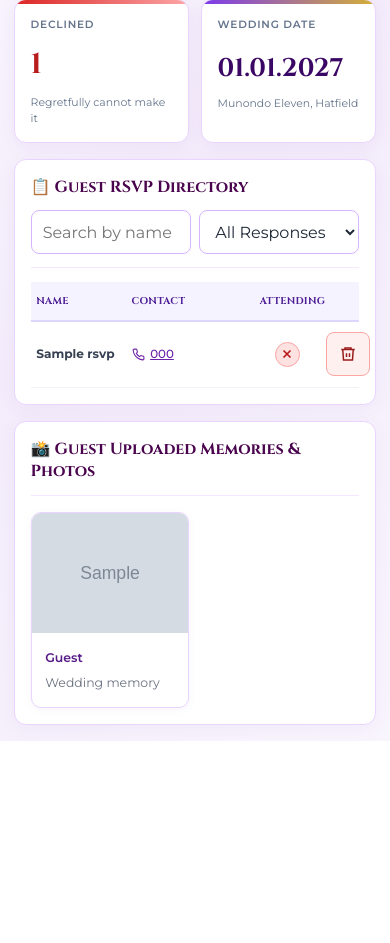
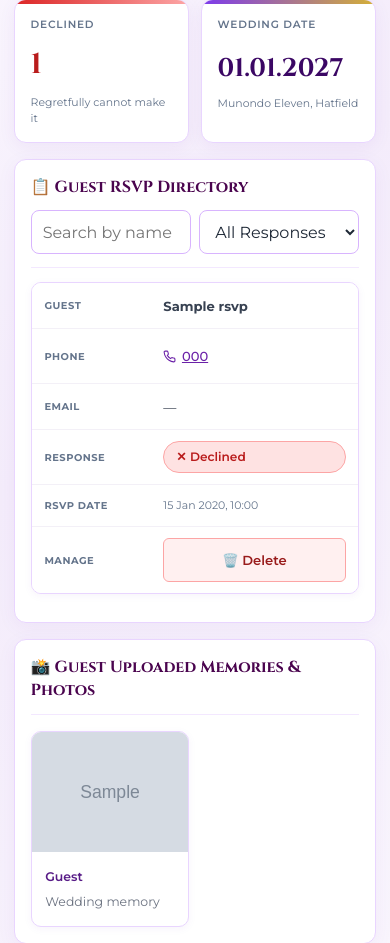
Before and after one commit to darleneskumba-cmyk/Digital-RSVP, a Django app: template templates/invitation/dashboard.html in a window 390 px wide. Shown: the part 358-1301 px from the top of the page. Before the commit the page ends 1099 px from the top, so only its background shows below. Run offline with Django 3.2, Linux system fonts and the light colour scheme; the template is opened without the code that fills it: most values are stand-ins (such as "Sample title", 1, 10 or a date in 2020); grey boxes marked "Sample" are stand-in pictures.

Commit message:
darlenes edits

```diff
--- a/templates/invitation/dashboard.html
+++ b/templates/invitation/dashboard.html
@@ -294,20 +294,7 @@
       border-collapse: collapse;
       font-size: 0.88rem;
       background: #ffffff;
-      table-layout: fixed;
     }
-
-    .dash-table th:nth-child(1),
-    .dash-table td:nth-child(1) { width: 32%; }
-
-    .dash-table th:nth-child(2),
-    .dash-table td:nth-child(2) { width: 38%; }
-
-    .dash-table th:nth-child(3),
-    .dash-table td:nth-child(3) { width: 18%; text-align: center; }
-
-    .dash-table th:nth-child(4),
-    .dash-table td:nth-child(4) { width: 12%; text-align: center; }
 
     .dash-table th {
       background: #f5f3ff;
@@ -373,37 +360,6 @@
       color: #3b0764;
     }
 
-    .attendance-icon {
-      display: inline-flex;
-      align-items: center;
-      justify-content: center;
-      width: 28px;
-      height: 28px;
-      color: #15803d;
-      background: #dcfce7;
-      border: 1px solid #86efac;
-      border-radius: 50%;
-      vertical-align: middle;
-    }
-
-    .attendance-icon.declined {
-      color: #b91c1c;
-      background: #fee2e2;
-      border-color: #fca5a5;
-    }
-
-    .visually-hidden {
-      position: absolute;
-      width: 1px;
-      height: 1px;
-      padding: 0;
-      margin: -1px;
-      overflow: hidden;
-      clip: rect(0, 0, 0, 0);
-      white-space: nowrap;
-      border: 0;
-    }
-
     .photo-grid-preview {
       display: grid;
       grid-template-columns: repeat(auto-fill, minmax(180px, 1fr));
@@ -455,22 +411,17 @@
     .dash-delete-btn {
       display: inline-flex;
       align-items: center;
-      justify-content: center;
-      width: 40px;
-      height: 40px;
-      padding: 0;
+      gap: 0.3rem;
+      padding: 0.3rem 0.6rem;
       background: #fff0f0;
       color: #991b1b;
       border: 1px solid #fca5a5;
-      border-radius: 8px;
+      border-radius: 6px;
+      font-size: 0.75rem;
       font-weight: 600;
       cursor: pointer;
       transition: all 0.2s ease;
-    }
-
-    .dash-delete-btn svg {
-      width: 18px;
-      height: 18px;
+      white-space: nowrap;
     }
 
     .dash-delete-btn:hover {
@@ -602,50 +553,83 @@
         border: 0;
       }
 
-      .dash-table {
+      .dash-table,
+      .dash-table tbody {
+        display: block;
         width: 100%;
-        table-layout: fixed;
+        background: transparent;
       }
 
-      .dash-table th {
-        padding: 0.65rem 0.35rem;
-        font-size: 0.62rem;
-        letter-spacing: 0.3px;
+      .dash-table thead {
+        position: absolute;
+        width: 1px;
+        height: 1px;
+        padding: 0;
+        margin: -1px;
+        overflow: hidden;
+        clip: rect(0, 0, 0, 0);
+        white-space: nowrap;
+        border: 0;
       }
 
-      .dash-table td {
-        padding: 0.65rem 0.35rem;
-        font-size: 0.76rem;
+      .dash-table tbody tr.rsvp-row {
+        display: block;
+        margin-bottom: 0.75rem;
+        overflow: hidden;
+        background: #ffffff;
+        border: 1px solid #e9d5ff;
+        border-radius: 10px;
+        box-shadow: 0 2px 8px rgba(107, 33, 168, 0.05);
+      }
+
+      .dash-table tbody tr.rsvp-row td {
+        display: grid;
+        grid-template-columns: minmax(5.5rem, 0.75fr) minmax(0, 1.25fr);
+        align-items: center;
+        gap: 0.6rem;
+        padding: 0.7rem 0.8rem;
+        border-bottom: 1px solid #f3f0f7;
+        background: #ffffff;
+        font-size: 0.82rem;
         overflow-wrap: anywhere;
       }
 
-      .dash-table th:nth-child(1),
-      .dash-table td:nth-child(1) { width: 29%; }
+      .dash-table tbody tr.rsvp-row td::before {
+        content: attr(data-label);
+        color: var(--dash-text-muted);
+        font-size: 0.62rem;
+        font-weight: 700;
+        letter-spacing: 0.5px;
+        text-transform: uppercase;
+      }
 
-      .dash-table th:nth-child(2),
-      .dash-table td:nth-child(2) { width: 39%; }
+      .dash-table tbody tr.rsvp-row td:first-child {
+        display: none;
+      }
 
-      .dash-table th:nth-child(3),
-      .dash-table td:nth-child(3) { width: 20%; }
+      .dash-table tbody tr.rsvp-row td:last-child {
+        border-bottom: 0;
+      }
 
-      .dash-table th:nth-child(4),
-      .dash-table td:nth-child(4) { width: 12%; }
+      .dash-table tbody tr:not(.rsvp-row) td {
+        display: block;
+        padding: 1.25rem 0.5rem;
+        text-align: center;
+        background: #ffffff;
+        border: 1px solid #e9d5ff;
+        border-radius: 10px;
+        line-height: 1.5;
+      }
 
       .phone-link {
         min-height: 32px;
-        font-size: 0.74rem;
-        overflow-wrap: anywhere;
-      }
-
-      .attendance-icon {
-        width: 25px;
-        height: 25px;
       }
 
       .dash-delete-btn {
+        justify-content: center;
         min-height: 44px;
-        width: 44px;
-        height: 44px;
+        padding: 0.55rem 0.8rem;
+        font-size: 0.82rem;
       }
 
       .photo-grid-preview {
@@ -770,58 +754,50 @@
         <table class="dash-table" id="rsvpsTable">
           <thead>
             <tr>
-              <th>Name</th>
-              <th>Contact</th>
-              <th>Attending</th>
-              <th><span class="visually-hidden">Delete</span></th>
+              <th>#</th>
+              <th>Full Name</th>
+              <th>Phone / WhatsApp</th>
+              <th>Email</th>
+              <th>Status</th>
+              <th>Date RSVPed</th>
+              <th>Action</th>
             </tr>
           </thead>
           <tbody>
             {% for r in rsvps %}
             <tr data-status="{{ r.attending|lower }}" data-row-id="{{ r.id }}" class="rsvp-row">
-              <td><strong>{{ r.name }}</strong></td>
-              <td>
+              <td>{{ forloop.counter }}</td>
+              <td data-label="Guest"><strong>{{ r.name }}</strong></td>
+              <td data-label="Phone">
                 <a href="tel:{{ r.phone }}" class="phone-link">
-                  <svg viewBox="0 0 24 24" fill="none" stroke="currentColor" stroke-width="2" width="13" height="13" aria-hidden="true">
-                    <path d="M22 16.92v3a2 2 0 0 1-2.18 2 19.79 19.79 0 0 1-8.63-3.07 19.5 19.5 0 0 1-6-6 19.79 19.79 0 0 1-3.07-8.67A2 2 0 0 1 4.11 2h3a2 2 0 0 1 2 1.72 12.84 12.84 0 0 0 .7 2.81 2 2 0 0 1-.45 2.11L8.09 9.91a16 16 0 0 0 6 6l1.27-1.27a2 2 0 0 1 2.11-.45 12.84 12.84 0 0 0 2.81.7A2 2 0 0 1 22 16.92z">
+                  <svg viewBox="0 0 24 24" fill="none" stroke="currentColor" stroke-width="2" width="13" height="13">
+                    <path
+                      d="M22 16.92v3a2 2 0 0 1-2.18 2 19.79 19.79 0 0 1-8.63-3.07 19.5 19.5 0 0 1-6-6 19.79 19.79 0 0 1-3.07-8.67A2 2 0 0 1 4.11 2h3a2 2 0 0 1 2 1.72 12.84 12.84 0 0 0 .7 2.81 2 2 0 0 1-.45 2.11L8.09 9.91a16 16 0 0 0 6 6l1.27-1.27a2 2 0 0 1 2.11-.45 12.84 12.84 0 0 0 2.81.7A2 2 0 0 1 22 16.92z">
                     </path>
                   </svg>
                   <span>{{ r.phone }}</span>
                 </a>
               </td>
-              <td>
+              <td data-label="Email">{{ r.email|default:"—" }}</td>
+              <td data-label="Response">
                 {% if r.is_attending %}
-                <span class="attendance-icon" title="Attending" aria-label="Attending">
-                  <svg viewBox="0 0 24 24" fill="none" stroke="currentColor" stroke-width="3" width="16" height="16" aria-hidden="true">
-                    <path d="m5 12 4 4L19 6"></path>
-                  </svg>
-                  <span class="visually-hidden">Attending</span>
-                </span>
+                <span class="badge-status badge-yes">✓ Attending</span>
                 {% else %}
-                <span class="attendance-icon declined" title="Declined" aria-label="Declined">
-                  <svg viewBox="0 0 24 24" fill="none" stroke="currentColor" stroke-width="3" width="14" height="14" aria-hidden="true">
-                    <path d="m6 6 12 12M18 6 6 18"></path>
-                  </svg>
-                  <span class="visually-hidden">Declined</span>
-                </span>
+                <span class="badge-status badge-no">✕ Declined</span>
                 {% endif %}
               </td>
-              <td>
+              <td data-label="RSVP date"><small style="color:#64748b;">{{ r.created_at|date:"d M Y, H:i" }}</small></td>
+              <td data-label="Manage">
                 <button type="button" class="dash-delete-btn"
                   onclick="deleteGuestRow({{ r.id }}, '{{ r.name|escapejs }}')"
-                  title="Delete {{ r.name|escapejs }}" aria-label="Delete {{ r.name|escapejs }}">
-                  <svg viewBox="0 0 24 24" fill="none" stroke="currentColor" stroke-width="2" aria-hidden="true">
-                    <path d="M3 6h18"></path>
-                    <path d="M8 6V4h8v2"></path>
-                    <path d="m19 6-1 14H6L5 6"></path>
-                    <path d="M10 11v5M14 11v5"></path>
-                  </svg>
+                  title="Delete {{ r.name|escapejs }}">
+                  🗑️ Delete
                 </button>
               </td>
             </tr>
             {% empty %}
             <tr>
-              <td colspan="4" style="text-align:center;padding:2.5rem;color:#888;">
+              <td colspan="7" style="text-align:center;padding:2.5rem;color:#888;">
                 No RSVPs found yet. Responses from the invitation website will appear here in real time.
               </td>
             </tr>
@@ -888,7 +864,7 @@
             row.style.transition = 'opacity 0.3s ease, transform 0.3s ease';
             row.style.opacity = '0';
             row.style.transform = 'translateX(20px)';
-            setTimeout(() => row.remove(), 320);
+            setTimeout(() => { row.remove(); renumberRows(); }, 320);
           }
         } else {
           alert('Could not delete RSVP: ' + (data.error || 'Unknown error'));
@@ -899,6 +875,13 @@
       }
     }
 
+    function renumberRows() {
+      document.querySelectorAll('.rsvp-row').forEach((row, idx) => {
+        const firstCell = row.querySelector('td:first-child');
+        if (firstCell) firstCell.textContent = idx + 1;
+      });
+    }
+
   </script>
 </body>
 
```
